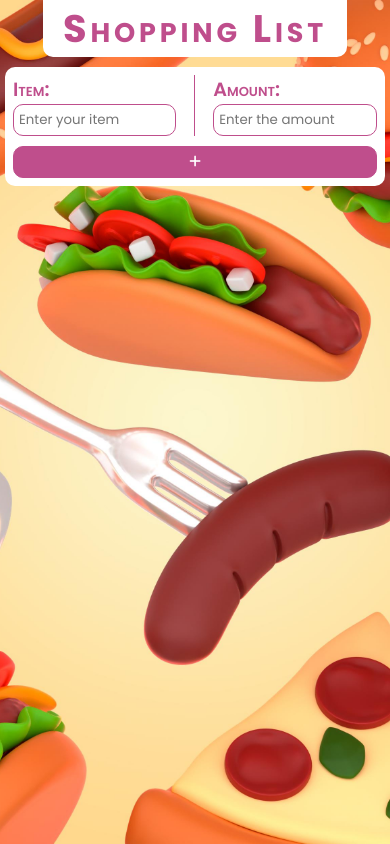
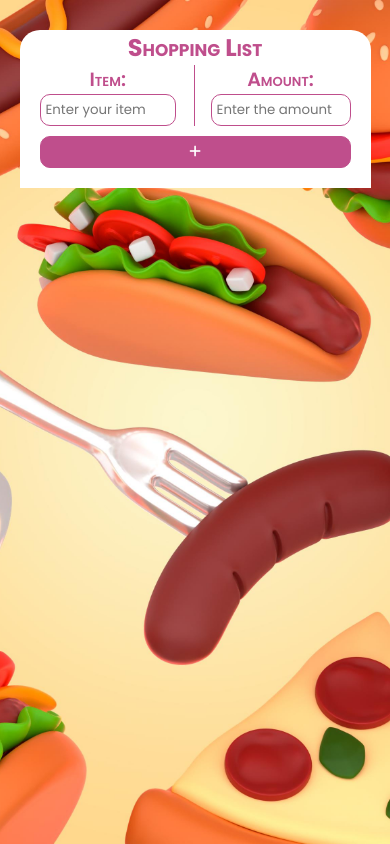
Before and after one commit to davibcavalcante/shopping-list, a plain HTML site: page index.html in a window 390 px wide. Drawn offline with Linux system fonts and the light colour scheme.

Commit message:
Responsive fix

```diff
--- a/ambiente.js
+++ /dev/null
@@ -1,3 +0,0 @@
-const itens = [{nome: 'Davi', done: false}]
-
-itens[0].done =
--- a/index.html
+++ b/index.html
@@ -3,15 +3,13 @@
 <head>
     <meta charset="UTF-8">
     <meta name="viewport" content="width=device-width, initial-scale=1.0">
-    <link rel="stylesheet" href="style-mobile.css">
-    <link rel="stylesheet" href="style-large-screen.css" media="screen and (min-width: 768px)">
+    <link rel="stylesheet" href="styles/style-mobile.css">
+    <link rel="stylesheet" href="styles/style-large-screen.css" media="screen and (min-width: 768px)">
     <title>Shopping List</title>
 </head>
 <body>
-    <header>
+    <section class="wrapper">
         <h1>Shopping List</h1>
-    </header>
-    <section class="wrapper">
         <section class="container-form">
             <form class="form" id="form">
                 <div class="flex-form">
@@ -52,25 +50,7 @@
             </form>
         </section>
         <section class="container-items">
-            <!--
-            <div class="item">
-                <div class="item-info">
-                    <p class="amount-item">10</p>
-                    <p class="name-item">Macarrão parafuso</p>
-                </div>
-                <div class="tools">
-                    <button class="done-btn">
-                        <i class="fa-sharp fa-solid fa-check"></i>
-                    </button>
-                    <button class="edit-btn">
-                        <i class="fa-sharp fa-solid fa-pen"></i>
-                    </button>
-                    <button class="remove-btn">
-                        <i class="fa-sharp fa-solid fa-xmark"></i>
-                    </button>
-                </div>
-            </div>
-            -->
+
         </section>
     </section>
     <script src="https://kit.fontawesome.com/3954e72066.js" crossorigin="anonymous"></script>
--- a/style-large-screen.css
+++ b/styles/style-large-screen.css
@@ -5,12 +5,15 @@
     --light-yellow: #F2DF80;
 }
 
-header {
-    font-size: 2em;
+.wrapper h1 {
+    font-size: 3em;
+    min-width: 700px;
+    max-width: 700px;
+
 }
 
 .container-form, .container-edit {
-    width: 700px;
+    max-width: 700px;
 }
 
 .item-control, .name-edit {
@@ -27,7 +30,7 @@ header {
 }
 
 .item {
-    width: 700px;
+    max-width: 700px;
 }
 
 .amount-item {
--- a/style-mobile.css
+++ b/styles/style-mobile.css
@@ -18,7 +18,7 @@
 }
 
 body {
-    background: url(./assets/bg1.jpg) no-repeat fixed center center;
+    background: url(../assets/bg1.jpg) no-repeat fixed center center;
     background-size: cover;
 }
 
@@ -41,29 +41,34 @@ input {
 
 /* HEADER SETTINGS */
 
-header {
+.wrapper {
     color: var(--purple);
+    text-align: center;
+    font-variant: small-caps;
+
+    margin-top: 30px;
+}
+
+.wrapper h1 {
     background-color: white;
-    width: max-content;
-    margin: 0 auto;
-    padding: 0 20px;
-    border-bottom-left-radius: 10px;
-    border-bottom-right-radius: 10px;
-
-    text-align: center;
-    font-size: 1.2em;
-    font-variant: small-caps;
-    letter-spacing: 0.2em;
+    width: 90%;
+    min-width: 280px;
+    max-width: 549px;
+    margin: auto;
+    padding: 0 40px;
+    border-top-right-radius: 20px;
+    border-top-left-radius: 20px;
 }
 
 /* FORM SETTINGS */
 
 .container-form, .container-edit {
     background-color: white;
-    width: 380px;
-    padding: 8px;
-    margin: 10px auto 0 auto;
-    border-radius: 10px;
+    width: 90%;
+    min-width: 280px;
+    max-width: 549px;
+    padding: 0 20px 20px 20px;
+    margin: auto;
 }
 
 .flex-form {
@@ -106,18 +111,26 @@ button:hover {
 
 .item {
     color: var(--purple);
+    background-color: white;
     letter-spacing: 0.09em;
     font-weight: bold;
 
-    background-color: white;
-    width: 380px;
+    width: 90%;
+    min-width: 280px;
+    max-width: 549px;
     padding: 8px;
     margin: 5px auto 0 auto;
     border-radius: 10px;
+    box-shadow: 2px 5px 10px rgba(0, 0, 0, 0.4);
 
     display: flex;
     justify-content: space-between;
     align-items: center;
+}
+
+.item:nth-child(1) {
+    border-top-right-radius: 0;
+    border-top-left-radius: 0;
 }
 
 .item-info {
```
